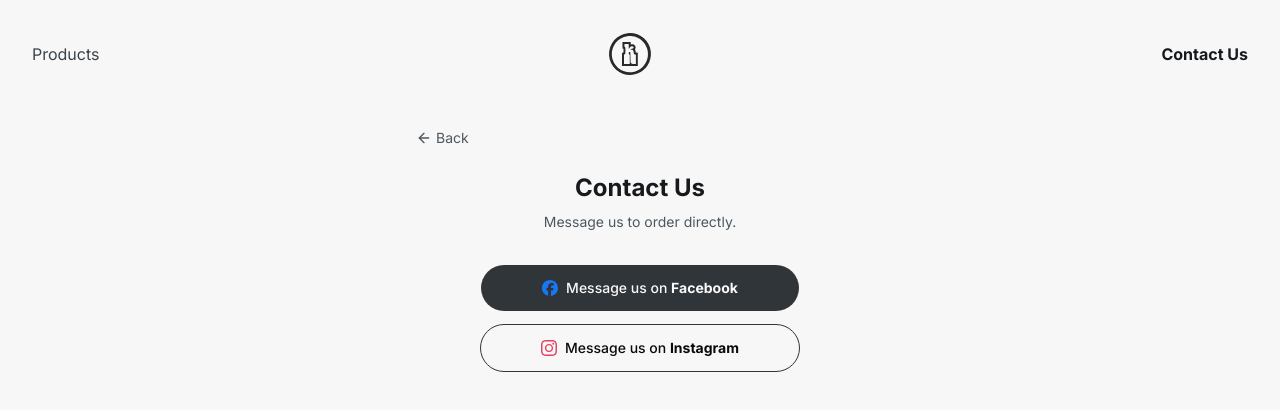
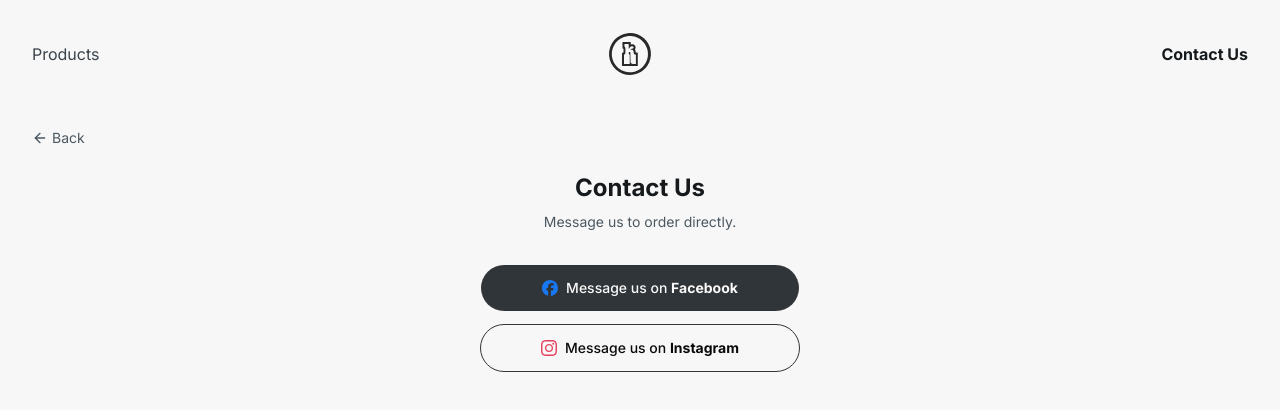
Before and after one commit to chizkuhhh/kanto-web-v1, a Next.js app: page /contact in a window 1280 px wide. Shown: the top 410 px of the page. Built offline with nearby package versions, Linux system fonts and the light colour scheme.

Commit message:
update layout & buttons

```diff
--- a/app/contact/page.tsx
+++ b/app/contact/page.tsx
@@ -5,11 +5,10 @@
 export default function ContactPage() {
   return (
     <div className="flex flex-col items-center px-5 pt-32 pb-12 md:px-8 bg-black-haze-100 min-h-screen">
+      <div className="mb-6 self-start">
+        <BackButton />
+      </div>
       <div className="w-full max-w-md">
-        <div className="mb-6">
-          <BackButton />
-        </div>
-
         <h1 className="text-2xl font-bold text-mine-shaft-900 mb-2 text-center">
           Contact Us
         </h1>
@@ -17,26 +16,24 @@
           Message us to order directly.
         </p>
 
-        <div className="flex flex-col gap-3 items-center">
+        <div className="flex flex-col gap-3 w-auto text-md items-center">
           <Button
-            render={<a href="https://www.facebook.com/KantoSportsPHL" target="_blank" rel="noopener noreferrer" />}
             className="rounded-full h-12 bg-mine-shaft-800 hover:bg-mine-shaft-900 px-4 w-full max-w-xs"
           >
-            <span className="flex gap-2 items-center justify-center">
+            <a href="https://www.facebook.com/KantoSportsPHL" target="_blank" rel="noopener noreferrer" className="flex gap-2 items-center justify-center">
               <SiFacebook className="text-[#1877F2]"/>
               <p>Message us on <span className="font-bold">Facebook</span></p>
-            </span>
+            </a>
           </Button>
 
           <Button
-            render={<a href="https://www.instagram.com/kantophl?igsi=MWx4Y2tuNmVkOXRncw%3D%3D&utm_source=qr" target="_blank" rel="noopener noreferrer" />}
             variant="outline"
             className="rounded-full h-12 border-mine-shaft-800 bg-black-haze-100 px-4 w-full max-w-xs"
           >
-            <span className="flex gap-2 items-center justify-center">
+            <a href="https://www.instagram.com/kantophl?igsi=MWx4Y2tuNmVkOXRncw%3D%3D&utm_source=qr" target="_blank" rel="noopener noreferrer" className="flex gap-2 items-center justify-center">
               <SiInstagram className="text-[#E4405F]"/>
               <p>Message us on <span className="font-bold">Instagram</span></p>
-            </span>
+            </a>
           </Button>
         </div>
       </div>
--- a/app/layout.tsx
+++ b/app/layout.tsx
@@ -27,7 +27,7 @@
       lang="en"
       className={cn("h-full", "antialiased", geistSans.variable, geistMono.variable, "font-sans", inter.variable)}
     >
-      <body className="min-h-full flex flex-col">
+      <body className="min-h-full flex flex-col pb-5">
         <Header />
         {children}
       </body>
```
